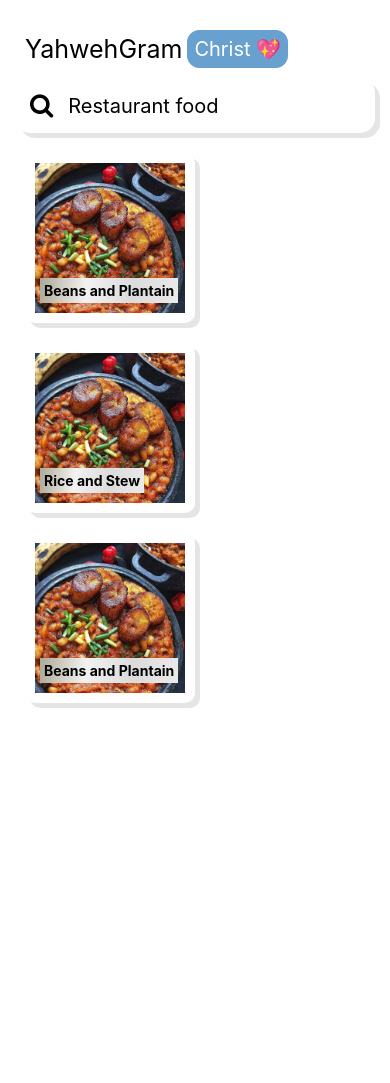
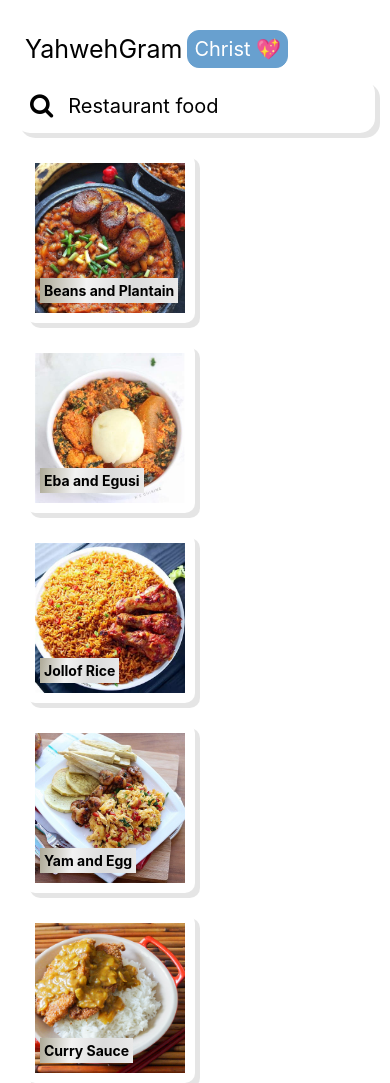
Before and after one commit to temisan0x/React-Native-Restaurants-Search, a React Native app: screen / in a window 390 px wide. Before the commit the page ends 844 px from the top, so only its background shows below. Built offline with nearby package versions, Linux system fonts and the light colour scheme.

Commit message:
fix: code refactored

```diff
--- a/App.js
+++ b/App.js
@@ -1,8 +1,7 @@
-import { View, StyleSheet, StatusBar} from 'react-native';
-import CategoryItem from './src/components/CategoryItem';
-import Header from './src/components/Header';
-import Search from './src/components/Search.jsx';
-
+import { View, StyleSheet, StatusBar } from "react-native";
+import CategoryItem from "./src/components/CategoryItem";
+import Header from "./src/components/Header";
+import Search from "./src/components/Search.jsx";
 
 export default function App() {
   return (
@@ -11,23 +10,29 @@ export default function App() {
       <Search />
       <CategoryItem
         name="Beans and Plantain"
-
+        imageUrl={require("./src/assets/images/beans.jpeg")}
       />
       <CategoryItem
-        name="Rice and Stew"
-
+        name="Eba and Egusi"
+        imageUrl={require("./src/assets/images/eba.jpeg")}
       />
       <CategoryItem
-        name="Beans and Plantain"
-
+        name="Jollof Rice"
+        imageUrl={require("./src/assets/images/jollof.jpeg")}
       />
-      <StatusBar/>
+      <CategoryItem
+        name="Yam and Egg"
+        imageUrl={require("./src/assets/images/yam.jpeg")}
+      />
+      <CategoryItem
+        name="Curry Sauce"
+        imageUrl={require("./src/assets/images/sauce.jpeg")}
+      />
+      <StatusBar />
     </View>
   );
 }
 
 const styles = StyleSheet.create({
-  container: {
-
-  }
-})
+  container: {},
+});
--- a/src/components/CategoryItem.jsx
+++ b/src/components/CategoryItem.jsx
@@ -2,13 +2,13 @@ import { LinearGradient } from "expo-linear-gradient";
 import { Text, View, StyleSheet, Image } from "react-native";
 import { elevation } from "../styles/styles";
 
-export default function CategoryItem({name}) {
+export default function CategoryItem({name, imageUrl}) {
     //props are immutable(only-read)
     //props are properties, passed as function arguments to a component.
     return (
         <View style={[styles.container, styles.elevation]}>
             <View>
-                <Image source={require("../assets/images/beans.jpeg")} style={styles.image} />
+                <Image source={imageUrl} style={styles.image} />
             </View>
             <LinearGradient
                 colors={['#ada996', '#f2f2f2', '#dbdbdb', '#eaeaea']}
```
